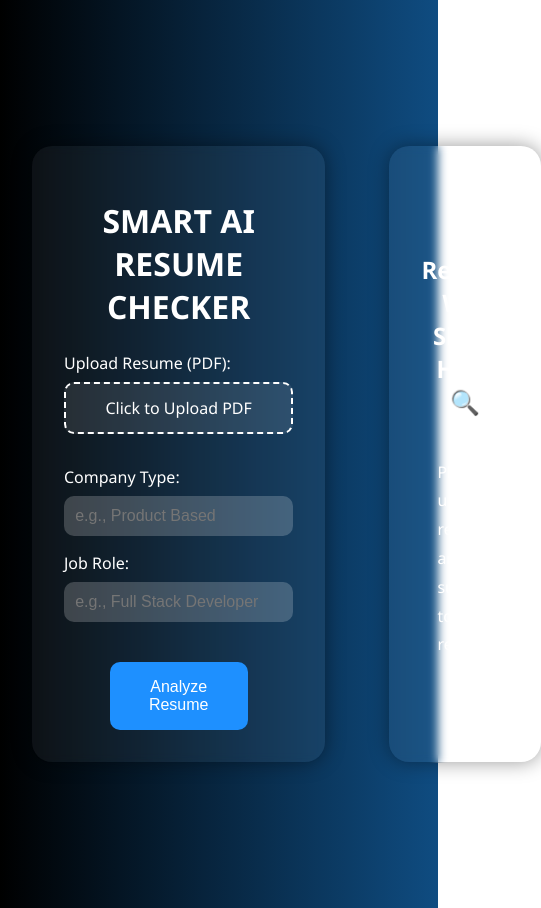
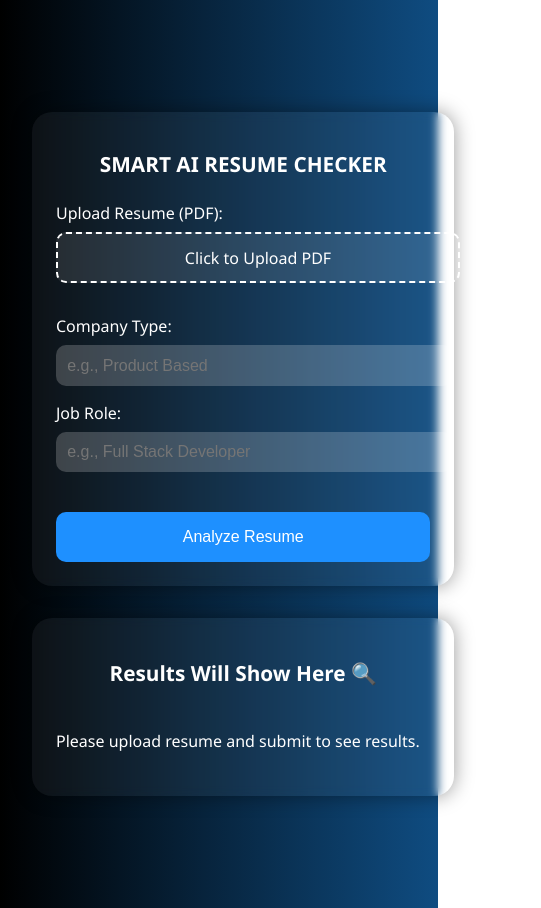
Before and after one commit to ChaithuDev/smart-ai-resume-checker, a React (Create React App) app in the folder frontend/: page / in a window 390 px wide. Shown: the whole page, 541 px wide, since content can reach past the window. Built offline with nearby package versions, Linux system fonts and the light colour scheme.

Commit message:
Update App.css

```diff
--- a/frontend/src/App.css
+++ b/frontend/src/App.css
@@ -108,3 +108,42 @@ button:hover {
   line-height: 1.8;
   margin-left: 1rem;
 }
+/* 🔁 Mobile View Only */
+@media (max-width: 768px) {
+  .container {
+    flex-direction: column;
+  }
+
+  .left-panel,
+  .right-panel {
+    width: 100%;
+    padding: 1.5rem;
+  }
+
+  .divider {
+    display: none;
+  }
+
+  button {
+    width: 100%;
+  }
+
+  input[type="text"],
+  input[list] {
+    width: 100%;
+  }
+
+  .custom-file-upload {
+    width: 100%;
+  }
+
+  h1, h2 {
+    font-size: 1.3rem;
+    text-align: center;
+  }
+
+  .right-panel p {
+    font-size: 1rem;
+    margin-left: 0;
+  }
+}
```
